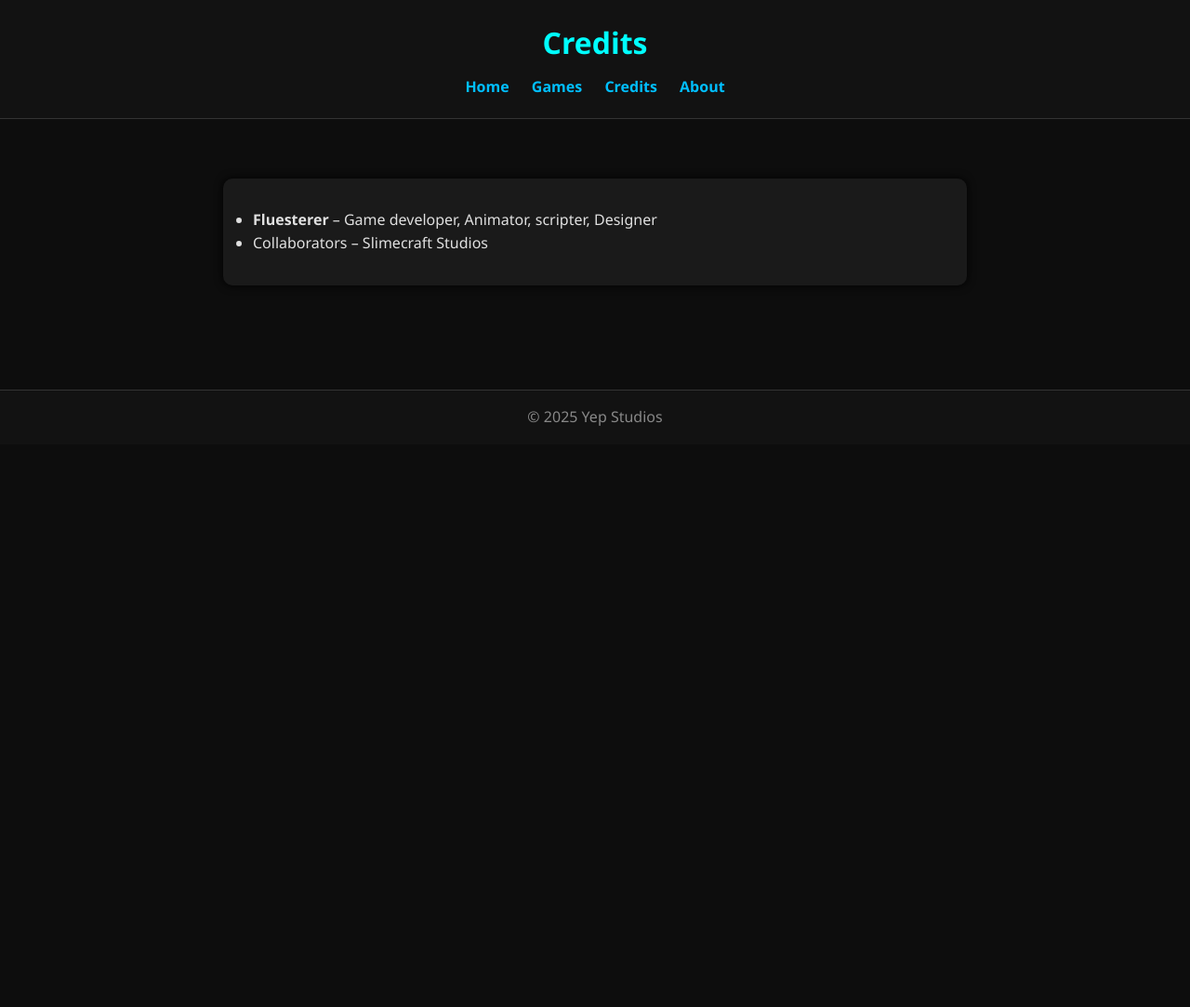
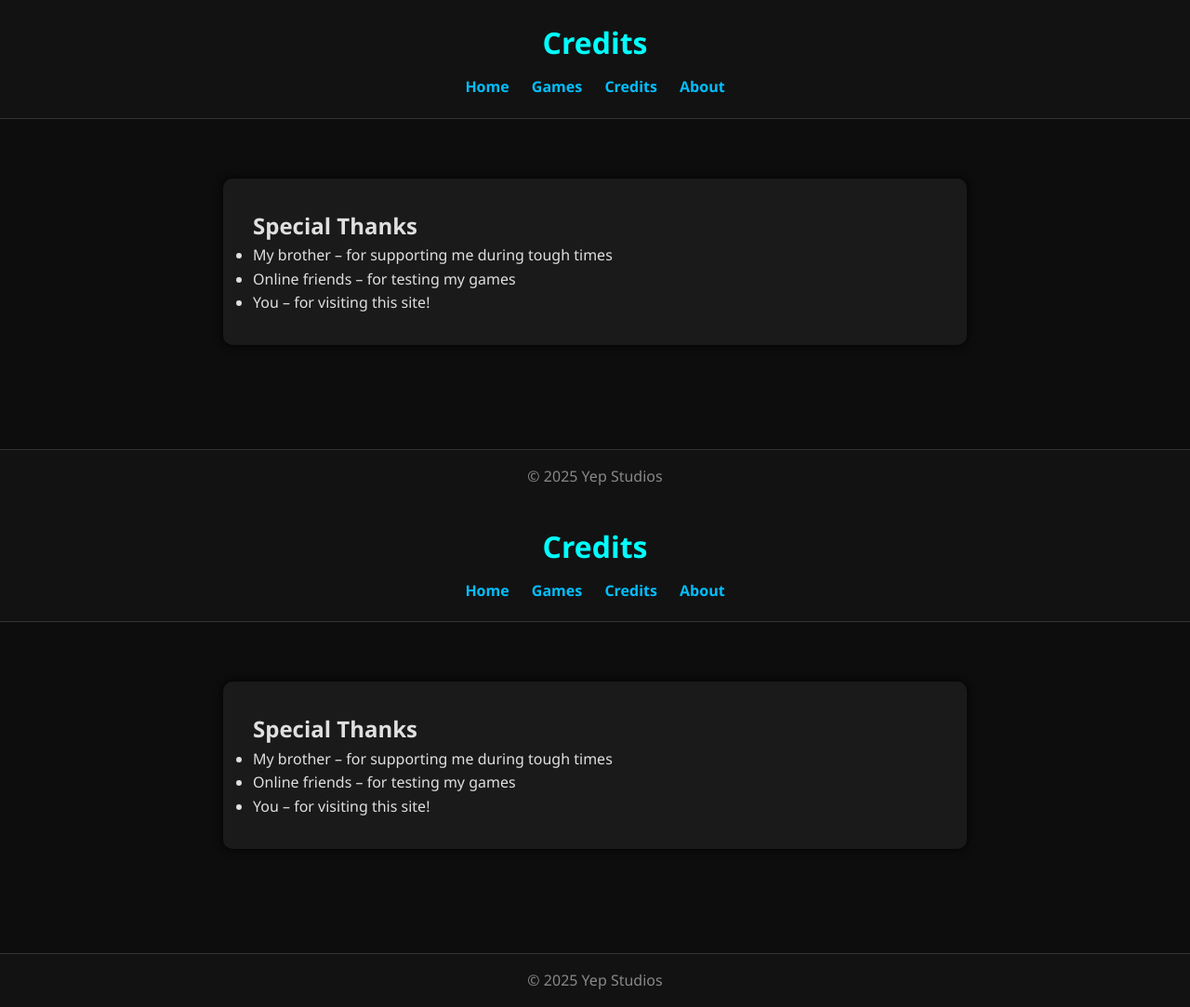
Before and after one commit to Fluesterer/YepStudios, a plain HTML site: page credits.html in a window 1280 px wide. Shown: the whole page at 93% size. Before the commit the page ends 800 px from the top, so only its background shows below. Drawn offline with Linux system fonts and the light colour scheme.

Commit message:
Update credits.html

```diff
--- a/credits.html
+++ b/credits.html
@@ -2,6 +2,7 @@
 <html lang="en">
 <head>
   <meta charset="UTF-8" />
+  <meta name="viewport" content="width=device-width, initial-scale=1.0" />
   <title>Yep Studios – Credits</title>
   <link rel="stylesheet" href="style.css" />
 </head>
@@ -17,12 +18,45 @@
   </header>
   <main>
     <section>
+      <h2>Special Thanks</h2>
       <ul>
-        <li><strong>Fluesterer</strong> – Game developer, Animator, scripter, Designer</li>
-        <li>Collaborators – Slimecraft Studios</li>
+        <li>My brother – for supporting me during tough times</li>
+        <li>Online friends – for testing my games</li>
+        <li>You – for visiting this site!</li>
       </ul>
     </section>
   </main>
   <footer>© 2025 Yep Studios</footer>
 </body>
 </html>
+<!DOCTYPE html>
+<html lang="en">
+<head>
+  <meta charset="UTF-8" />
+  <meta name="viewport" content="width=device-width, initial-scale=1.0" />
+  <title>Yep Studios – Credits</title>
+  <link rel="stylesheet" href="style.css" />
+</head>
+<body>
+  <header>
+    <h1>Credits</h1>
+    <nav>
+      <a href="index.html">Home</a>
+      <a href="games.html">Games</a>
+      <a href="credits.html">Credits</a>
+      <a href="about.html">About</a>
+    </nav>
+  </header>
+  <main>
+    <section>
+      <h2>Special Thanks</h2>
+      <ul>
+        <li>My brother – for supporting me during tough times</li>
+        <li>Online friends – for testing my games</li>
+        <li>You – for visiting this site!</li>
+      </ul>
+    </section>
+  </main>
+  <footer>© 2025 Yep Studios</footer>
+</body>
+</html>
```
